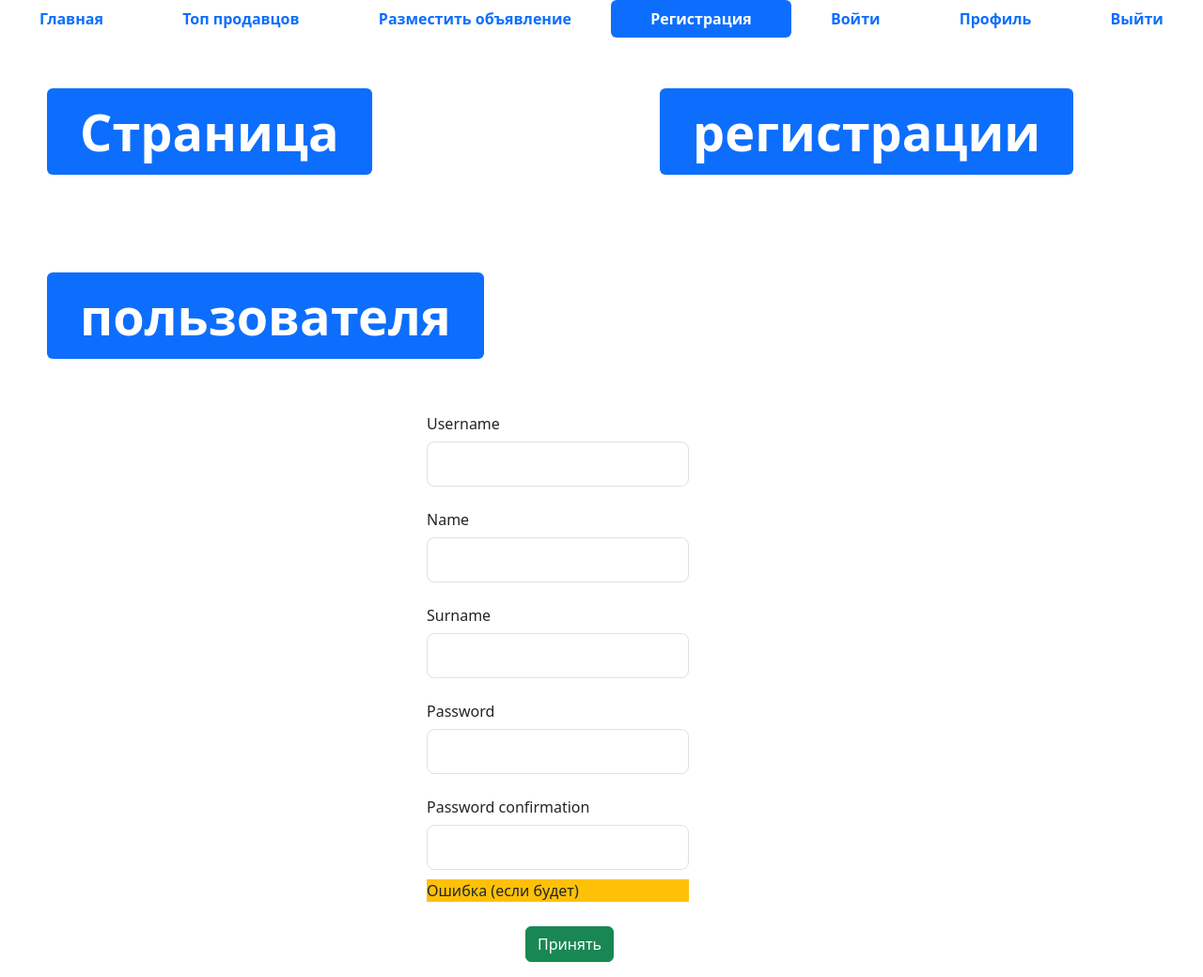
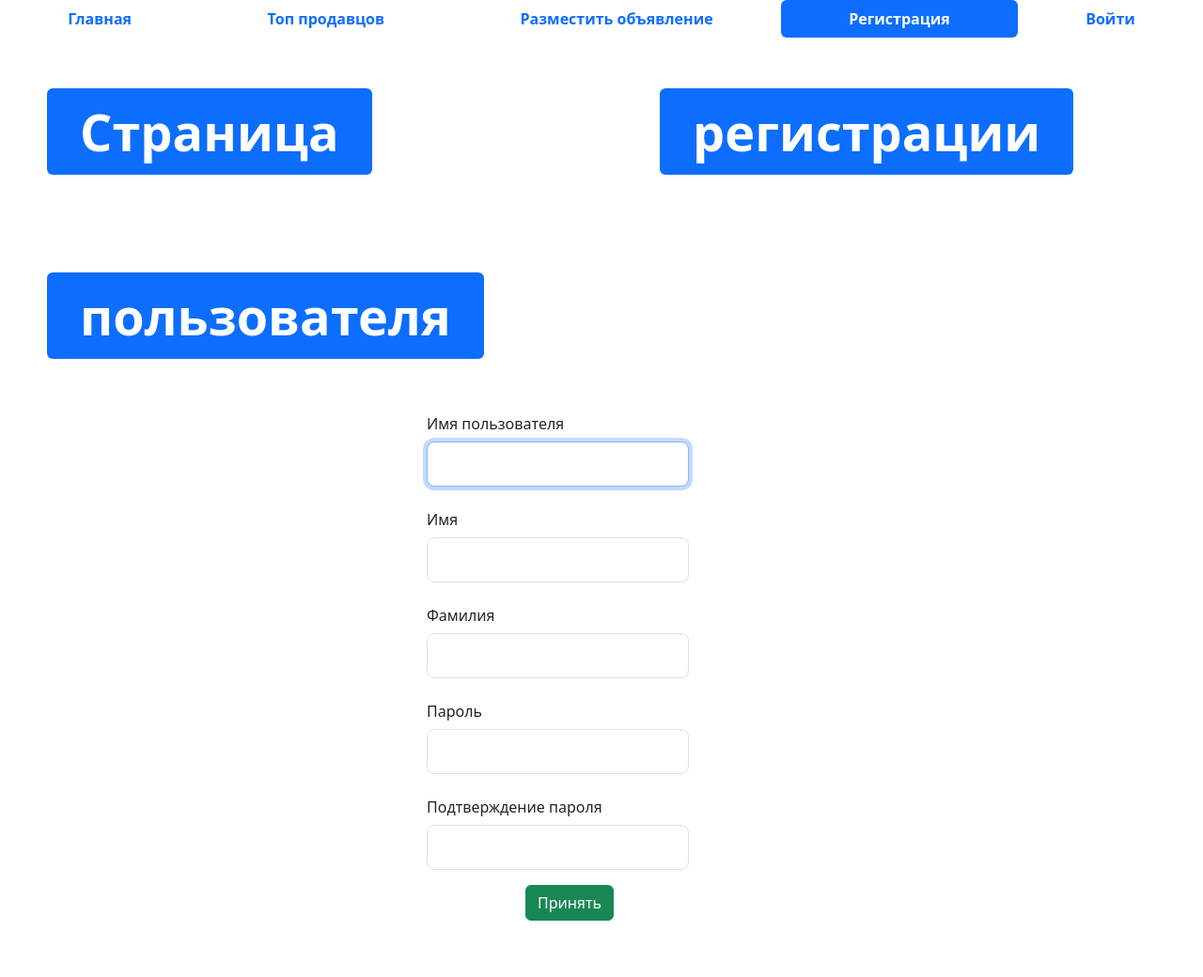
Before and after one commit to Module4/Module4, a Django app: template advertisements/templates/app_auth/register.html in a window 1280 px wide. Shown: the whole page at 94% size. After the commit the page ends 980 px from the top, so only its background shows below. Run offline with Django 4.2, Linux system fonts and the light colour scheme; the template is opened without the code that fills it: values that come from a table or form of the project are taken from there, others are empty; parts of the project's set-up code (start-up, migrations or seed data) failed here and were passed over; some libraries are stand-ins or nearby versions.

Commit message:
Занятие №11. ДЗ.

```diff
--- /dev/null
+++ b/advertisements/app_auth/forms.py
@@ -0,0 +1,18 @@
+from django.contrib.auth import get_user_model
+from django.contrib.auth.forms import UserCreationForm
+
+User = get_user_model()
+
+
+class ExtendedUserCreationForm(UserCreationForm):
+    def __init__(self, *args, **kwargs):
+        super().__init__(*args, **kwargs)
+        self.fields['username'].widget.attrs['class'] = 'form-control form-control-lg'
+        self.fields['password1'].widget.attrs['class'] = 'form-control form-control-lg'
+        self.fields['password2'].widget.attrs['class'] = 'form-control form-control-lg'
+        self.fields['first_name'].widget.attrs['class'] = 'form-control form-control-lg'
+        self.fields['last_name'].widget.attrs['class'] = 'form-control form-control-lg'
+
+    class Meta:
+        model = User
+        fields = ['username', 'first_name', 'last_name', 'password1', 'password2']
--- a/advertisements/app_auth/urls.py
+++ b/advertisements/app_auth/urls.py
@@ -1,8 +1,9 @@
 from django.urls import path
-from .views import login_view, profile_view, logout_view
+from .views import login_view, profile_view, logout_view, register_view
 
 urlpatterns = [
     path("login/", login_view, name='login'),
     path("profile/", profile_view, name="profile"),
     path("logout/", logout_view, name='logout'),
+    path('register/', register_view, name='register'),
 ]
--- a/advertisements/templates/app_advertisements/advertisement-post.html
+++ b/advertisements/templates/app_advertisements/advertisement-post.html
@@ -20,8 +20,9 @@
       <span style="font-weight: bold;">Разместить объявление</span>
     </a>
   </li>
+  {% if not user.is_authenticated %}
   <li class="nav-item">
-    <a class="nav-link" href="register.html">
+    <a class="nav-link" href="{% url 'register' %}">
       <span style="font-weight: bold;">Регистрация</span>
     </a>
   </li>
@@ -30,6 +31,7 @@
       <span style="font-weight: bold;">Войти</span>
     </a>
   </li>
+  {% else %}
   <li class="nav-item">
     <a class="nav-link" href="{% url 'profile' %}">
       <span style="font-weight: bold;">Профиль</span>
@@ -40,7 +42,9 @@
       <span style="font-weight: bold;">Выйти</span>
     </a>
   </li>
+  {% endif %}
 </ul>
+
 <div class="row">
   <div class="col" style="margin: 50px;">
     <div class="display-2">
--- a/advertisements/templates/app_advertisements/top-sellers.html
+++ b/advertisements/templates/app_advertisements/top-sellers.html
@@ -17,8 +17,9 @@
         <span style="font-weight: bold;">Разместить объявление</span>
       </a>
     </li>
+    {% if not user.is_authenticated %}
     <li class="nav-item">
-      <a class="nav-link" href="register.html">
+      <a class="nav-link" href="{% url 'register' %}">
         <span style="font-weight: bold;">Регистрация</span>
       </a>
     </li>
@@ -27,6 +28,7 @@
         <span style="font-weight: bold;">Войти</span>
       </a>
     </li>
+    {% else %}
     <li class="nav-item">
       <a class="nav-link" href="{% url 'profile' %}">
         <span style="font-weight: bold;">Профиль</span>
@@ -37,7 +39,9 @@
         <span style="font-weight: bold;">Выйти</span>
       </a>
     </li>
+    {% endif %}
   </ul>
+
   <div class="row">
     <div class="col" style="margin: 50px;">
       <div class="display-2">
--- a/advertisements/templates/app_auth/login.html
+++ b/advertisements/templates/app_auth/login.html
@@ -19,8 +19,9 @@
       <span style="font-weight: bold;">Разместить объявление</span>
     </a>
   </li>
+  {% if not user.is_authenticated %}
   <li class="nav-item">
-    <a class="nav-link" href="register.html">
+    <a class="nav-link" href="{% url 'register' %}">
       <span style="font-weight: bold;">Регистрация</span>
     </a>
   </li>
@@ -29,6 +30,7 @@
       <span style="font-weight: bold;">Войти</span>
     </a>
   </li>
+  {% else %}
   <li class="nav-item">
     <a class="nav-link" href="{% url 'profile' %}">
       <span style="font-weight: bold;">Профиль</span>
@@ -39,7 +41,9 @@
       <span style="font-weight: bold;">Выйти</span>
     </a>
   </li>
+  {% endif %}
 </ul>
+
 <div class="row">
   <div class="col" style="margin: 50px;">
     <div class="display-2">
--- a/advertisements/templates/app_auth/profile.html
+++ b/advertisements/templates/app_auth/profile.html
@@ -20,8 +20,9 @@
         <span style="font-weight: bold;">Разместить объявление</span>
       </a>
     </li>
+    {% if not user.is_authenticated %}
     <li class="nav-item">
-      <a class="nav-link" href="register.html">
+      <a class="nav-link" href="{% url 'register' %}">
         <span style="font-weight: bold;">Регистрация</span>
       </a>
     </li>
@@ -30,6 +31,7 @@
         <span style="font-weight: bold;">Войти</span>
       </a>
     </li>
+    {% else %}
     <li class="nav-item">
       <a class="nav-link active" aria-current="page" href="{% url 'profile' %}">
         <span style="font-weight: bold;">Профиль</span>
@@ -40,7 +42,9 @@
         <span style="font-weight: bold;">Выйти</span>
       </a>
     </li>
+    {% endif %}
   </ul>
+
 <div class="col" style="margin: 50px;">
   <div class="display-2">
     <span class="badge bg-primary">Сейчас вы находитесь на сайте под ником {{ user }}.</span>
--- a/advertisements/templates/app_auth/register.html
+++ b/advertisements/templates/app_auth/register.html
@@ -1,55 +1,50 @@
-<!DOCTYPE html>
-<html lang="en">
+{% extends 'base.html' %}
 
-<head>
-  <meta charset="UTF-8">
-  <meta http-equiv="X-UA-Compatible" content="IE=edge">
-  <meta name="viewport" content="width=device-width, initial-scale=1.0">
-  <link rel="shortcut icon" href="img/favicon.ico" type="image/x-icon">
-  <link href="css/bootstrap.min.css" rel="stylesheet">
-  <link rel="stylesheet" href="css/fontello.css">
-  <title>Register</title>
-</head>
+{% block title %}
+Регистрация
+{% endblock %}
 
-<body>
-
-
+{% block content %}
   <ul class="nav nav-pills sticky-top bg-white nav-fill">
     <li class="nav-item">
-      <a class="nav-link" href="index.html">
+      <a class="nav-link" href="{% url 'main-page' %}">
         <span style="font-weight: bold;">Главная</span>
       </a>
     </li>
     <li class="nav-item">
-      <a class="nav-link" href="top-sellers.html"><span style="font-weight: bold;">Топ продавцов</span>
+      <a class="nav-link" href="{% url 'top-sellers' %}"><span style="font-weight: bold;">Топ продавцов</span>
       </a>
     </li>
     <li class="nav-item">
-      <a class="nav-link" href="advertisement-post.html">
+      <a class="nav-link" href="{% url 'adv-post' %}">
         <span style="font-weight: bold;">Разместить объявление</span>
       </a>
     </li>
+    {% if not user.is_authenticated %}
     <li class="nav-item">
-      <a class="nav-link active" aria-current="page" href="register.html">
+      <a class="nav-link active" aria-current="page" href="{% url 'register' %}">
         <span style="font-weight: bold;">Регистрация</span>
       </a>
     </li>
     <li class="nav-item">
-      <a class="nav-link" href="login.html">
+      <a class="nav-link" href="{% url 'login' %}">
         <span style="font-weight: bold;">Войти</span>
       </a>
     </li>
+    {% else %}
     <li class="nav-item">
-      <a class="nav-link" href="profile.html">
+      <a class="nav-link" href="{% url 'profile' %}">
         <span style="font-weight: bold;">Профиль</span>
       </a>
     </li>
     <li class="nav-item">
-      <a class="nav-link" href="#">
+      <a class="nav-link" href="{% url 'logout' %}">
         <span style="font-weight: bold;">Выйти</span>
       </a>
     </li>
+    {% endif %}
   </ul>
+
   <div class="row">
     <div class="col" style="margin: 50px;">
       <div class="display-2">
@@ -68,48 +63,21 @@
     </div>
   </div>
 <div class="container">
-    <form method="post">
+  {{ form.non_field.errors }}
+  <form method="post"> {% csrf_token %}
+    {% for field in form %}
     <div class="row mb-3">
       <div class="col">
-          <label class="col-sm-4 col-form-label offset-4">Username</label>
+        <label class="col-sm-4 col-form-label offset-4">{{ field.label }}</label>
         <div class="col-sm-4 offset-4 w-25">
-            <input type="text" class="form-control form-control-lg">
+          {{ field }}
+          {% if field.errors %}
+          <div class="form-label bg-warning" style="margin: 10px 0px;"> {{ field.errors }}</div>
+          {% endif %}
         </div>
       </div>
     </div>
-      <div class="row mb-3">
-        <div class="col">
-          <label class="col-sm-4 col-form-label offset-4">Name</label>
-          <div class="col-sm-4 offset-4 w-25">
-            <input type="text" class="form-control form-control-lg">
-          </div>
-        </div>
-      </div>
-      <div class="row mb-3">
-        <div class="col">
-          <label class="col-sm-4 col-form-label offset-4">Surname</label>
-          <div class="col-sm-4 offset-4 w-25">
-            <input type="text" class="form-control form-control-lg">
-          </div>
-        </div>
-      </div>
-      <div class="row mb-3">
-        <div class="col">
-          <label class="col-sm-4 col-form-label offset-4">Password</label>
-          <div class="col-sm-4 offset-4 w-25">
-            <input type="password" class="form-control form-control-lg">
-          </div>
-        </div>
-      </div>
-      <div class="row mb-3">
-        <div class="col">
-          <label class="col-sm-4 col-form-label offset-4">Password confirmation</label>
-          <div class="col-sm-4 offset-4 w-25">
-            <input type="password" class="form-control form-control-lg">
-            <div class="form-label bg-warning" style="margin: 10px 0px;">Ошибка (если будет)</div>
-          </div>
-        </div>
-      </div>
+    {% endfor %}
     <div class="row mb-3 offset-sm-5">
       <div class="col">
         <button type="submit" class="btn btn-success">Принять</button>
@@ -117,6 +85,4 @@
     </div>
   </form>
 </div>
-  <script src="js/bootstrap.bundle.min.js"></script>
-</body>
-</html>
+{% endblock %}
```
Also changed, not shown: advertisements/app_auth/views.py (+19 -1 lines), advertisements/templates/app_advertisements/index.html (+7 -2 lines). Lines whose indentation alone changed are shown as unchanged.
